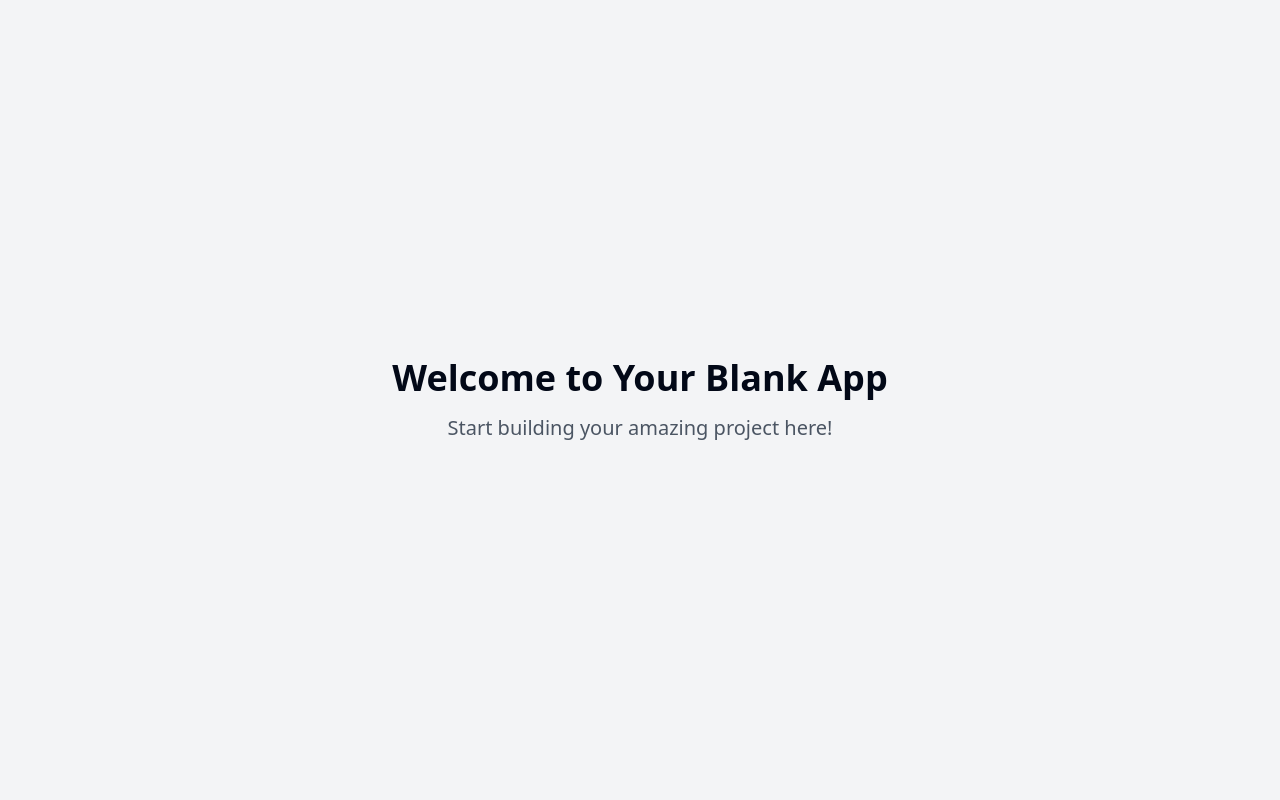
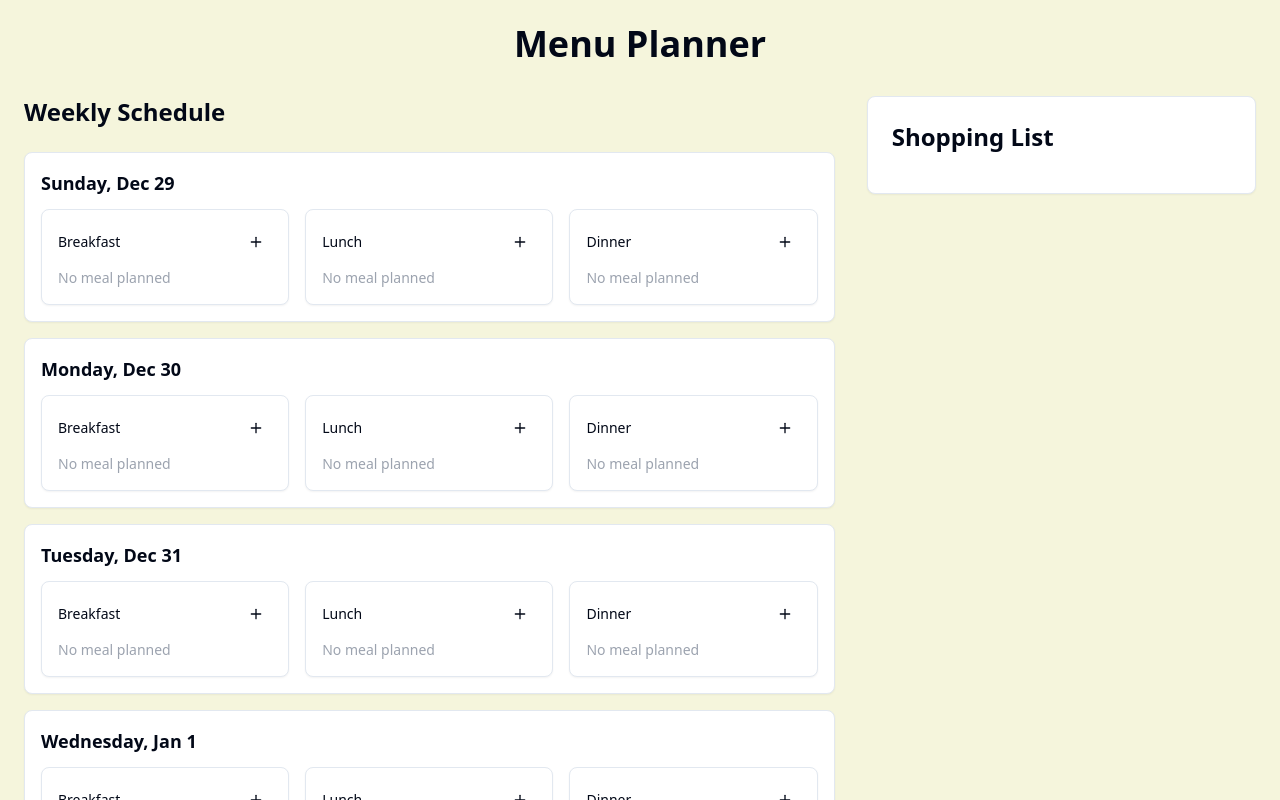
Before and after one commit to dagmmeko/weekly-bite-organizer, a React (Vite) app: page / in a window 1280 px wide. Shown: the top 800 px of the page. Built offline with nearby package versions, Linux system fonts and the light colour scheme.

Commit message:
Add manual menu planner feature
Implement a simple manual menu planner that includes a weekly schedule and a list of ingredients for shopping.
[skip gpt_engineer]

```diff
--- /dev/null
+++ b/src/components/MealSlot.tsx
@@ -0,0 +1,38 @@
+import React from "react";
+import { Card } from "@/components/ui/card";
+import { Button } from "@/components/ui/button";
+import { Plus } from "lucide-react";
+import type { Meal, MealType } from "@/types/menu";
+
+interface MealSlotProps {
+  meal: Meal | null;
+  type: MealType;
+  onAddMeal: (type: MealType) => void;
+}
+
+const MealSlot = ({ meal, type, onAddMeal }: MealSlotProps) => {
+  return (
+    <Card className="p-4 h-24 flex flex-col justify-between">
+      <div className="flex justify-between items-center">
+        <h3 className="text-sm font-medium capitalize">{type}</h3>
+        {!meal && (
+          <Button
+            variant="ghost"
+            size="sm"
+            className="h-8 w-8 p-0"
+            onClick={() => onAddMeal(type)}
+          >
+            <Plus className="h-4 w-4" />
+          </Button>
+        )}
+      </div>
+      {meal ? (
+        <p className="text-sm">{meal.name}</p>
+      ) : (
+        <p className="text-sm text-gray-400">No meal planned</p>
+      )}
+    </Card>
+  );
+};
+
+export default MealSlot;
--- /dev/null
+++ b/src/components/ShoppingList.tsx
@@ -0,0 +1,35 @@
+import React from "react";
+import { Card } from "@/components/ui/card";
+import type { WeekSchedule } from "@/types/menu";
+
+interface ShoppingListProps {
+  schedule: WeekSchedule;
+}
+
+const ShoppingList = ({ schedule }: ShoppingListProps) => {
+  const ingredients = schedule.days
+    .flatMap((day) => [day.breakfast, day.lunch, day.dinner])
+    .filter((meal): meal is NonNullable<typeof meal> => meal !== null)
+    .flatMap((meal) => meal.ingredients);
+
+  const uniqueIngredients = Array.from(new Set(ingredients));
+
+  return (
+    <Card className="p-6">
+      <h2 className="text-2xl font-bold mb-4">Shopping List</h2>
+      <ul className="space-y-2">
+        {uniqueIngredients.map((ingredient, index) => (
+          <li
+            key={index}
+            className="flex items-center space-x-2 text-sm"
+          >
+            <input type="checkbox" className="rounded" />
+            <span>{ingredient}</span>
+          </li>
+        ))}
+      </ul>
+    </Card>
+  );
+};
+
+export default ShoppingList;
--- /dev/null
+++ b/src/components/WeeklySchedule.tsx
@@ -0,0 +1,46 @@
+import React from "react";
+import { Card } from "@/components/ui/card";
+import MealSlot from "./MealSlot";
+import type { WeekSchedule, MealType } from "@/types/menu";
+import { format } from "date-fns";
+
+interface WeeklyScheduleProps {
+  schedule: WeekSchedule;
+  onAddMeal: (date: string, type: MealType) => void;
+}
+
+const WeeklySchedule = ({ schedule, onAddMeal }: WeeklyScheduleProps) => {
+  return (
+    <div className="space-y-6">
+      <h2 className="text-2xl font-bold">Weekly Schedule</h2>
+      <div className="grid gap-4">
+        {schedule.days.map((day) => (
+          <Card key={day.date} className="p-4">
+            <h3 className="text-lg font-semibold mb-3">
+              {format(new Date(day.date), "EEEE, MMM d")}
+            </h3>
+            <div className="grid grid-cols-1 md:grid-cols-3 gap-4">
+              <MealSlot
+                meal={day.breakfast}
+                type="breakfast"
+                onAddMeal={(type) => onAddMeal(day.date, type)}
+              />
+              <MealSlot
+                meal={day.lunch}
+                type="lunch"
+                onAddMeal={(type) => onAddMeal(day.date, type)}
+              />
+              <MealSlot
+                meal={day.dinner}
+                type="dinner"
+                onAddMeal={(type) => onAddMeal(day.date, type)}
+              />
+            </div>
+          </Card>
+        ))}
+      </div>
+    </div>
+  );
+};
+
+export default WeeklySchedule;
--- a/src/pages/Index.tsx
+++ b/src/pages/Index.tsx
@@ -1,11 +1,59 @@
-// Update this page (the content is just a fallback if you fail to update the page)
+import React, { useState } from "react";
+import WeeklySchedule from "@/components/WeeklySchedule";
+import ShoppingList from "@/components/ShoppingList";
+import type { WeekSchedule, MealType } from "@/types/menu";
+import { addDays, startOfWeek } from "date-fns";
+import { toast } from "sonner";
 
 const Index = () => {
+  const [schedule, setSchedule] = useState<WeekSchedule>({
+    days: Array.from({ length: 7 }, (_, i) => ({
+      date: addDays(startOfWeek(new Date()), i).toISOString(),
+      breakfast: null,
+      lunch: null,
+      dinner: null,
+    })),
+  });
+
+  const handleAddMeal = (date: string, type: MealType) => {
+    const mealName = prompt("Enter meal name:");
+    if (!mealName) return;
+
+    const ingredients = prompt("Enter ingredients (comma-separated):");
+    if (!ingredients) return;
+
+    setSchedule((prev) => ({
+      days: prev.days.map((day) => {
+        if (day.date === date) {
+          return {
+            ...day,
+            [type]: {
+              id: Math.random().toString(),
+              name: mealName,
+              ingredients: ingredients.split(",").map((i) => i.trim()),
+              type,
+            },
+          };
+        }
+        return day;
+      }),
+    }));
+
+    toast.success("Meal added successfully!");
+  };
+
   return (
-    <div className="min-h-screen flex items-center justify-center bg-gray-100">
-      <div className="text-center">
-        <h1 className="text-4xl font-bold mb-4">Welcome to Your Blank App</h1>
-        <p className="text-xl text-gray-600">Start building your amazing project here!</p>
+    <div className="min-h-screen bg-secondary p-6">
+      <div className="max-w-7xl mx-auto space-y-8">
+        <h1 className="text-4xl font-bold text-center mb-8">Menu Planner</h1>
+        <div className="grid grid-cols-1 lg:grid-cols-3 gap-8">
+          <div className="lg:col-span-2">
+            <WeeklySchedule schedule={schedule} onAddMeal={handleAddMeal} />
+          </div>
+          <div>
+            <ShoppingList schedule={schedule} />
+          </div>
+        </div>
       </div>
     </div>
   );
--- /dev/null
+++ b/src/types/menu.ts
@@ -0,0 +1,19 @@
+export type MealType = "breakfast" | "lunch" | "dinner";
+
+export interface Meal {
+  id: string;
+  name: string;
+  ingredients: string[];
+  type: MealType;
+}
+
+export interface DaySchedule {
+  date: string;
+  breakfast: Meal | null;
+  lunch: Meal | null;
+  dinner: Meal | null;
+}
+
+export interface WeekSchedule {
+  days: DaySchedule[];
+}
--- a/tailwind.config.ts
+++ b/tailwind.config.ts
@@ -12,85 +12,53 @@ export default {
   theme: {
     container: {
       center: true,
-			padding: '2rem',
+      padding: "2rem",
       screens: {
-				'2xl': '1400px'
-			}
+        "2xl": "1400px",
+      },
     },
     extend: {
       colors: {
-				border: 'hsl(var(--border))',
-				input: 'hsl(var(--input))',
-				ring: 'hsl(var(--ring))',
-				background: 'hsl(var(--background))',
-				foreground: 'hsl(var(--foreground))',
+        border: "hsl(var(--border))",
+        input: "hsl(var(--input))",
+        ring: "hsl(var(--ring))",
+        background: "hsl(var(--background))",
+        foreground: "hsl(var(--foreground))",
         primary: {
-					DEFAULT: 'hsl(var(--primary))',
-					foreground: 'hsl(var(--primary-foreground))'
+          DEFAULT: "#86A789",
+          foreground: "#ffffff",
         },
         secondary: {
-					DEFAULT: 'hsl(var(--secondary))',
-					foreground: 'hsl(var(--secondary-foreground))'
+          DEFAULT: "#F5F5DC",
+          foreground: "#2C3333",
         },
         destructive: {
-					DEFAULT: 'hsl(var(--destructive))',
-					foreground: 'hsl(var(--destructive-foreground))'
+          DEFAULT: "hsl(var(--destructive))",
+          foreground: "hsl(var(--destructive-foreground))",
         },
         muted: {
-					DEFAULT: 'hsl(var(--muted))',
-					foreground: 'hsl(var(--muted-foreground))'
+          DEFAULT: "hsl(var(--muted))",
+          foreground: "hsl(var(--muted-foreground))",
         },
         accent: {
-					DEFAULT: 'hsl(var(--accent))',
-					foreground: 'hsl(var(--accent-foreground))'
+          DEFAULT: "hsl(var(--accent))",
+          foreground: "hsl(var(--accent-foreground))",
         },
         popover: {
-					DEFAULT: 'hsl(var(--popover))',
-					foreground: 'hsl(var(--popover-foreground))'
+          DEFAULT: "hsl(var(--popover))",
+          foreground: "hsl(var(--popover-foreground))",
         },
         card: {
-					DEFAULT: 'hsl(var(--card))',
-					foreground: 'hsl(var(--card-foreground))'
+          DEFAULT: "hsl(var(--card))",
+          foreground: "hsl(var(--card-foreground))",
         },
-				sidebar: {
-					DEFAULT: 'hsl(var(--sidebar-background))',
-					foreground: 'hsl(var(--sidebar-foreground))',
-					primary: 'hsl(var(--sidebar-primary))',
-					'primary-foreground': 'hsl(var(--sidebar-primary-foreground))',
-					accent: 'hsl(var(--sidebar-accent))',
-					'accent-foreground': 'hsl(var(--sidebar-accent-foreground))',
-					border: 'hsl(var(--sidebar-border))',
-					ring: 'hsl(var(--sidebar-ring))'
-				}
       },
       borderRadius: {
-				lg: 'var(--radius)',
-				md: 'calc(var(--radius) - 2px)',
-				sm: 'calc(var(--radius) - 4px)'
+        lg: "var(--radius)",
+        md: "calc(var(--radius) - 2px)",
+        sm: "calc(var(--radius) - 4px)",
       },
-			keyframes: {
-				'accordion-down': {
-					from: {
-						height: '0'
     },
-					to: {
-						height: 'var(--radix-accordion-content-height)'
-					}
-				},
-				'accordion-up': {
-					from: {
-						height: 'var(--radix-accordion-content-height)'
-					},
-					to: {
-						height: '0'
-					}
-				}
-			},
-			animation: {
-				'accordion-down': 'accordion-down 0.2s ease-out',
-				'accordion-up': 'accordion-up 0.2s ease-out'
-			}
-		}
   },
   plugins: [require("tailwindcss-animate")],
 } satisfies Config;
```
Lines whose indentation alone changed are shown as unchanged.
